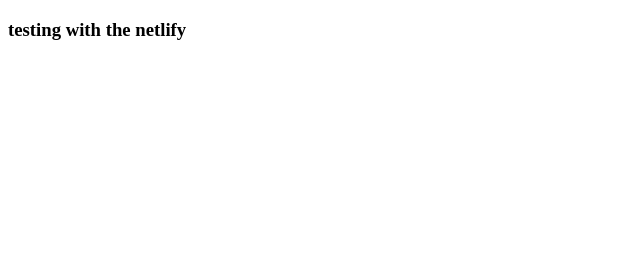
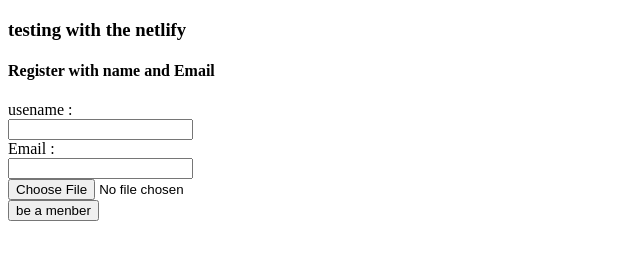
Before and after one commit to Aira2018/testNetlify, a plain HTML site: page index.html in a window 1280 px wide. Shown: the whole page, without its empty margins (0-640 px from the left). Drawn offline with Linux system fonts and the light colour scheme.

Commit message:
adding form

```diff
--- a/index.html
+++ b/index.html
@@ -4,10 +4,39 @@
     <meta charset="UTF-8">
     <meta name="viewport" content="width=device-width, initial-scale=1.0">
     <meta http-equiv="X-UA-Compatible" content="ie=edge">
-    <title>Document</title>
+    <title>testNetlify</title>
 </head>
 <body>
-    <h3>testing with the netlify</h3>
+    <div>
+        <h3>testing with the netlify</h3>
+    </div>
+    <div>
+        <form class='memberform' netlify>
+            <div>
+                <h4>Register with name and Email</h4>
+            </div>
+           <div>
+                <label>usename :</label>
+           </div>
+            <div>
+                    <input type="text" name='username'/>
+            </div>
+            <div>
+                    <label>Email :</label>
+            </div>
+            <div>
+                <input type='email' name='email'/>
+           </div>
+           <div>
+                <input type="file" name='uploadfile'/>
+           </div>
+           <div>
+               <input type='submit' name='submit' value="be a menber"/>
+           </div>
+
+        </form>
+    </div>
+
 
 </body>
 </html>
```
